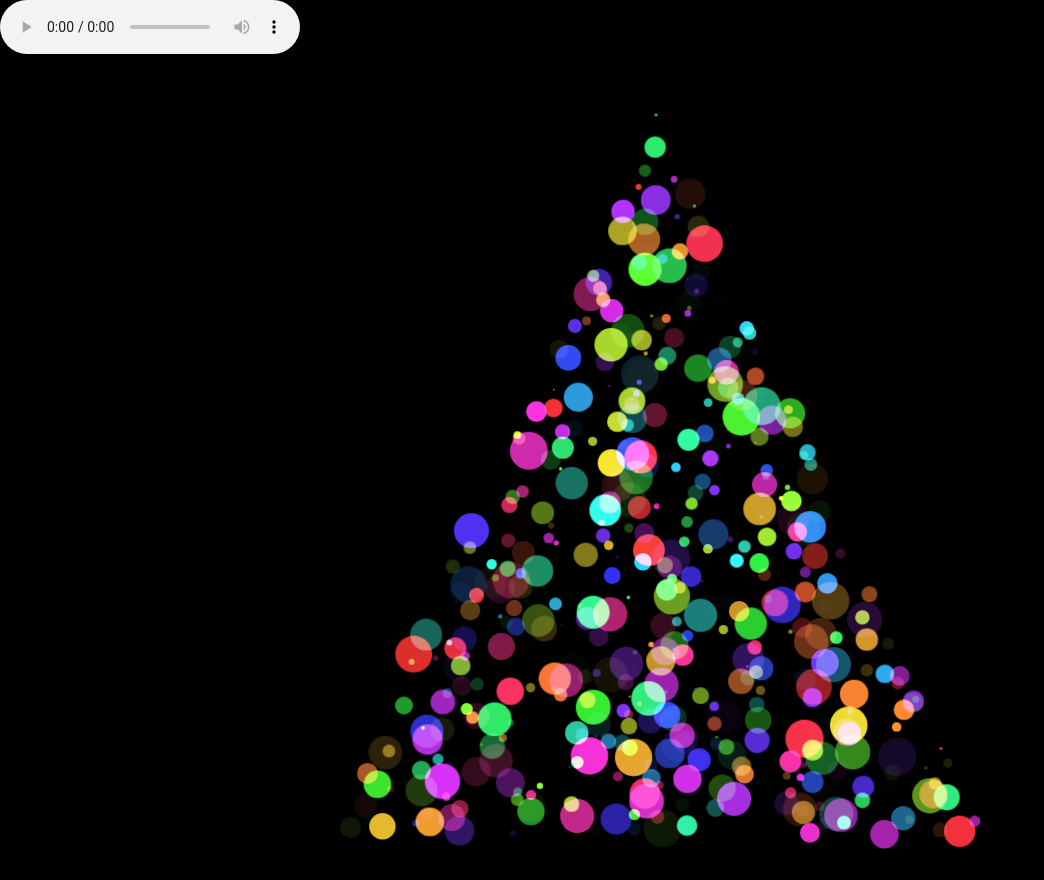
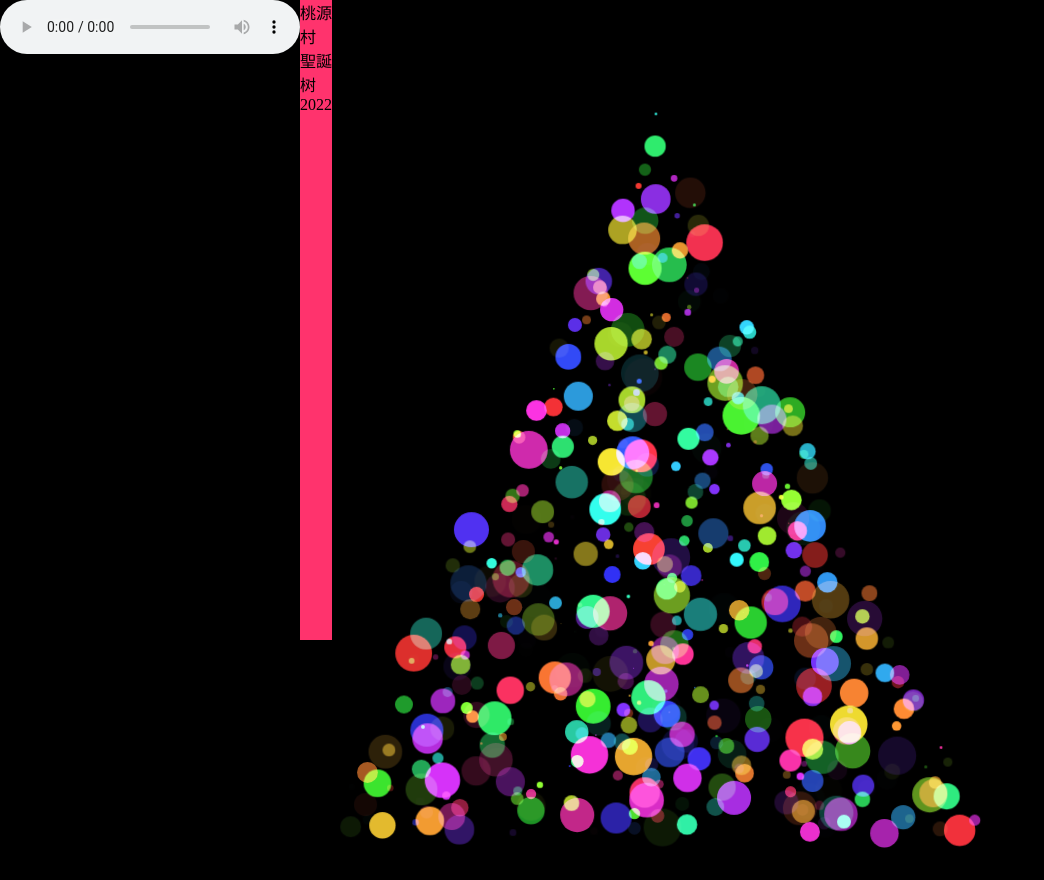
Before and after one commit to TakethreeSeccccc/-.io, a plain HTML site: page index.html in a window 1280 px wide. Shown: the whole page, without its empty margins (0-1044 px from the left). After the commit the page ends 859 px from the top, so only its background shows below. Drawn offline with Linux system fonts and the light colour scheme.

Commit message:
Update project.css

```diff
--- a/project.css
+++ b/project.css
@@ -1,6 +1,14 @@
 main{
     position: relative;
     height: 100vh;
+}
+
+
+p1 {
+    position: absolute;
+    background: hsL(var(--hue,343),100%,60%);
+    width: 4vmin;
+    height: 80vmin;
 }
 
 p{
@@ -32,6 +40,6 @@ svg{
 
 body{
     background: hsL(0,0%,0%);
-    height: 110vh;
+    height: 100vh;
     overflow: hidden;
 }
```
